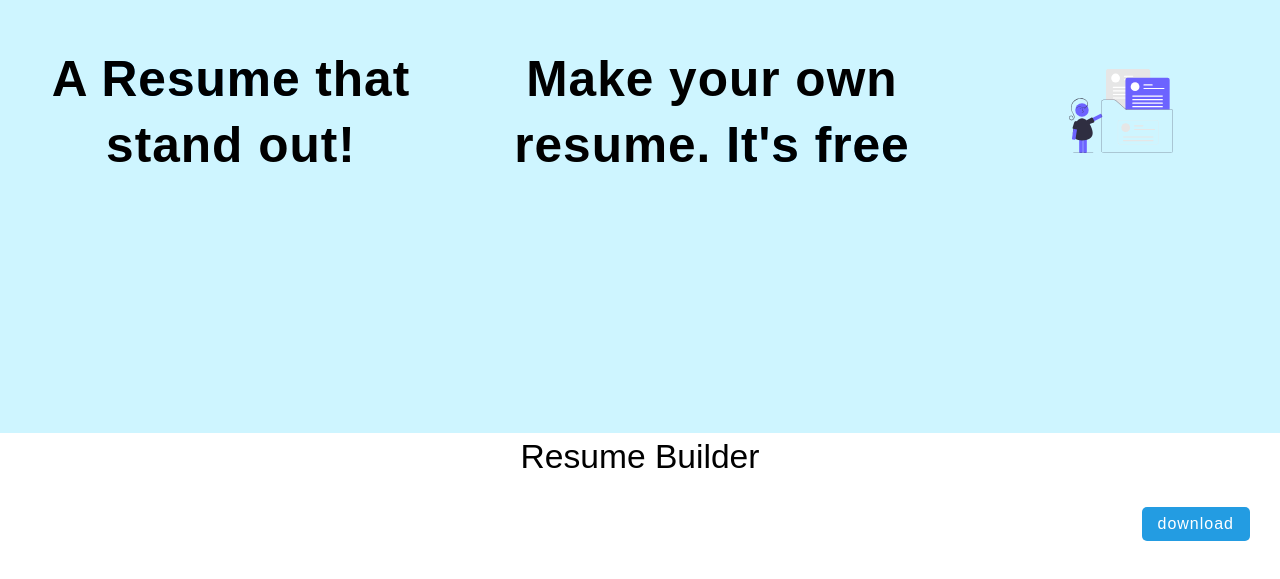
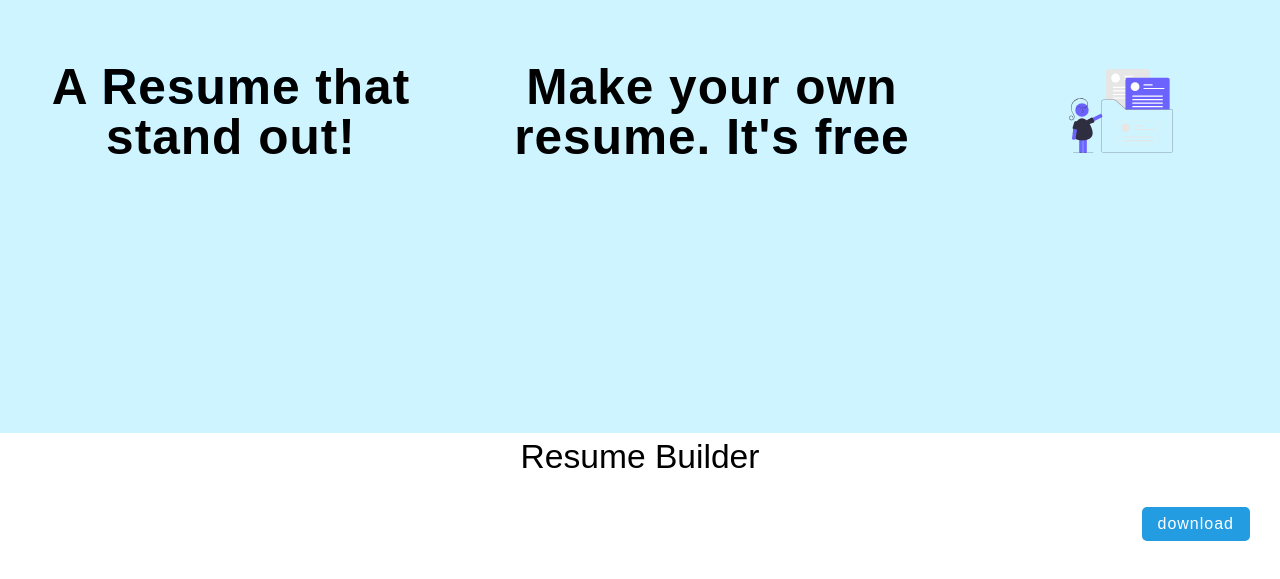
Before and after one commit to AbhiiiDev/Resu-Pro, a React (Vite) app: page / in a window 1280 px wide. Shown: the part 207-786 px from the top of the page. Built offline with nearby package versions, Linux system fonts and the light colour scheme.

Commit message:
css-changed

```diff
--- a/src/components/Header/Header.module.css
+++ b/src/components/Header/Header.module.css
@@ -15,7 +15,7 @@
     margin: 0 auto;
     max-width: 500px;
     color: #000;
-    line-height: 4.1rem;
+    line-height: 3.1rem;
         font-size: 3.1rem;
         font-weight: bold;
         letter-spacing: 1px;
```
